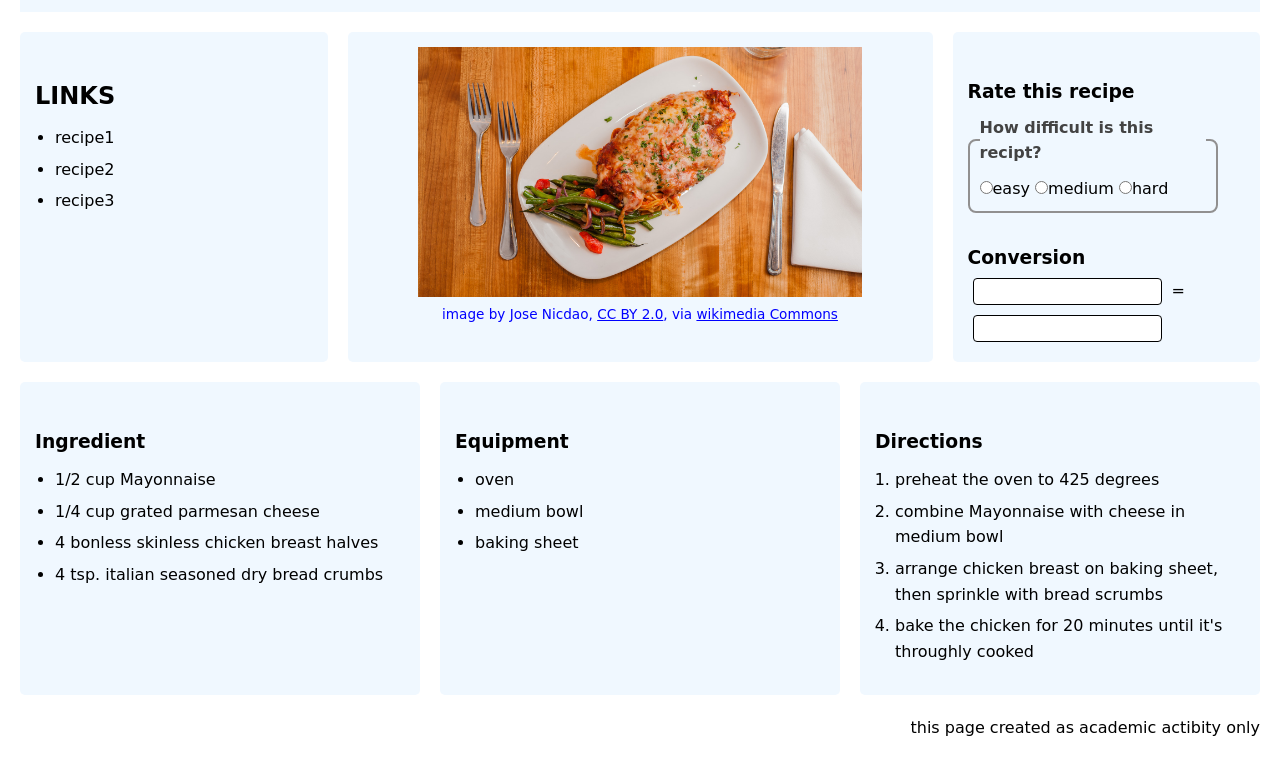
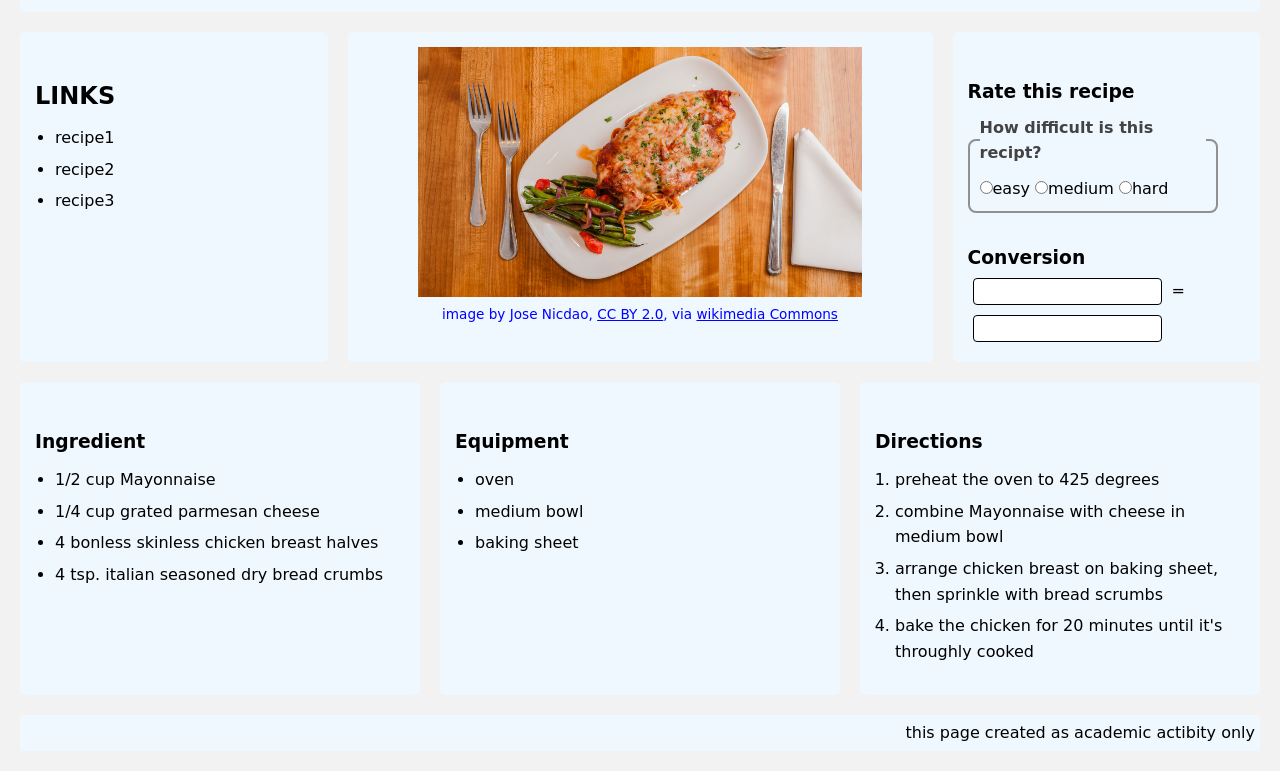
Before and after one commit to caseuwen/CodingAssignment5, a plain HTML site: page index.html in a window 1280 px wide. Shown: the part 128-899 px from the top of the page. Drawn offline with Linux system fonts and the light colour scheme; a web font is replaced by a local one.

Commit message:
changing background

```diff
--- a/css/stylesheet.css
+++ b/css/stylesheet.css
@@ -4,7 +4,7 @@
     padding: 0;
 }
 body{
-    background-size: cover;
+    background-color: #f2f2f2;
     font-family:'sofia', cursive;
     color:black;
     line-height: 1.6;
@@ -86,4 +86,8 @@ hr{
 }
 footer{
     text-align: center;
+    width: 100%;
+    margin-top: 20px;
+    padding: 5px;
+    background-color: aliceblue;
 }
```
